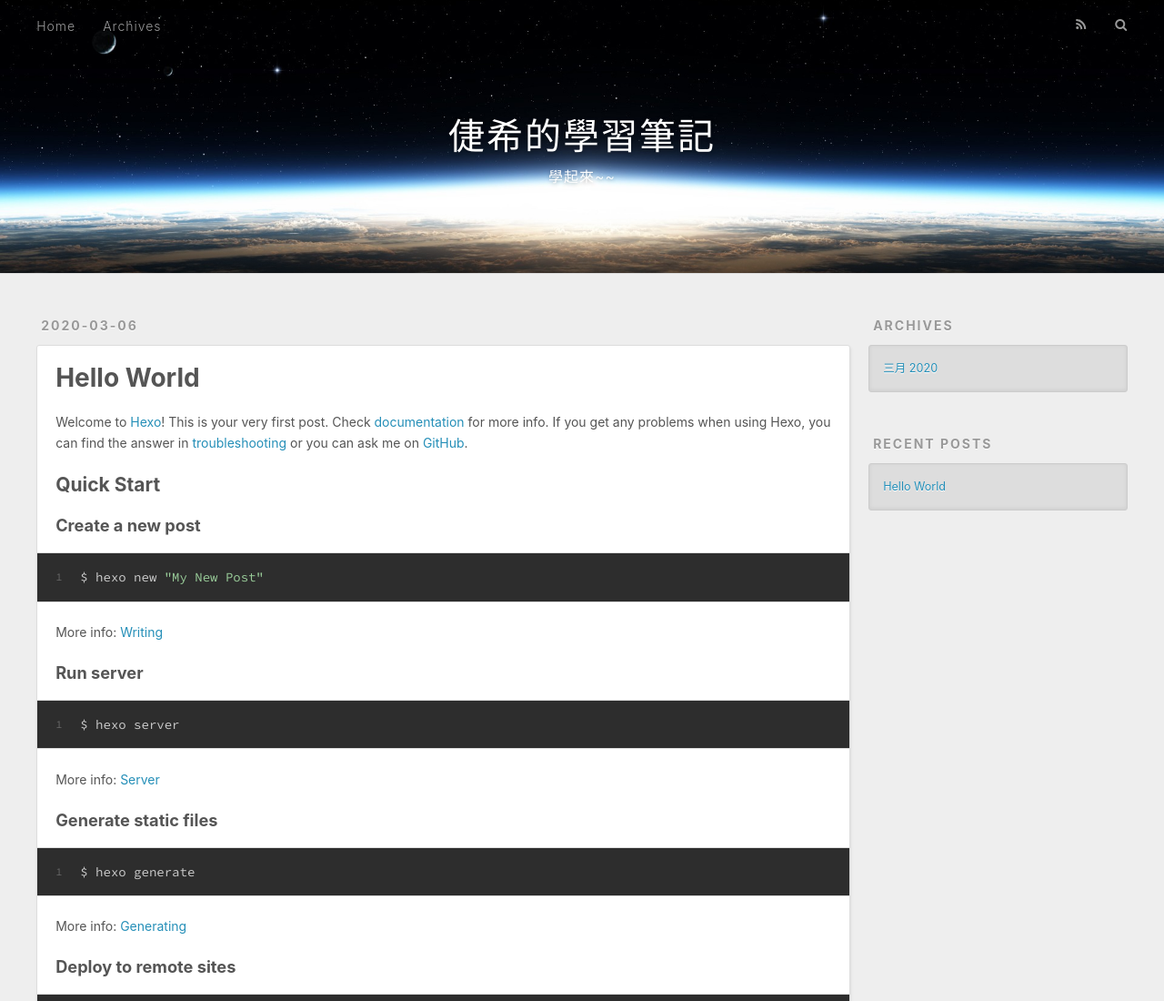
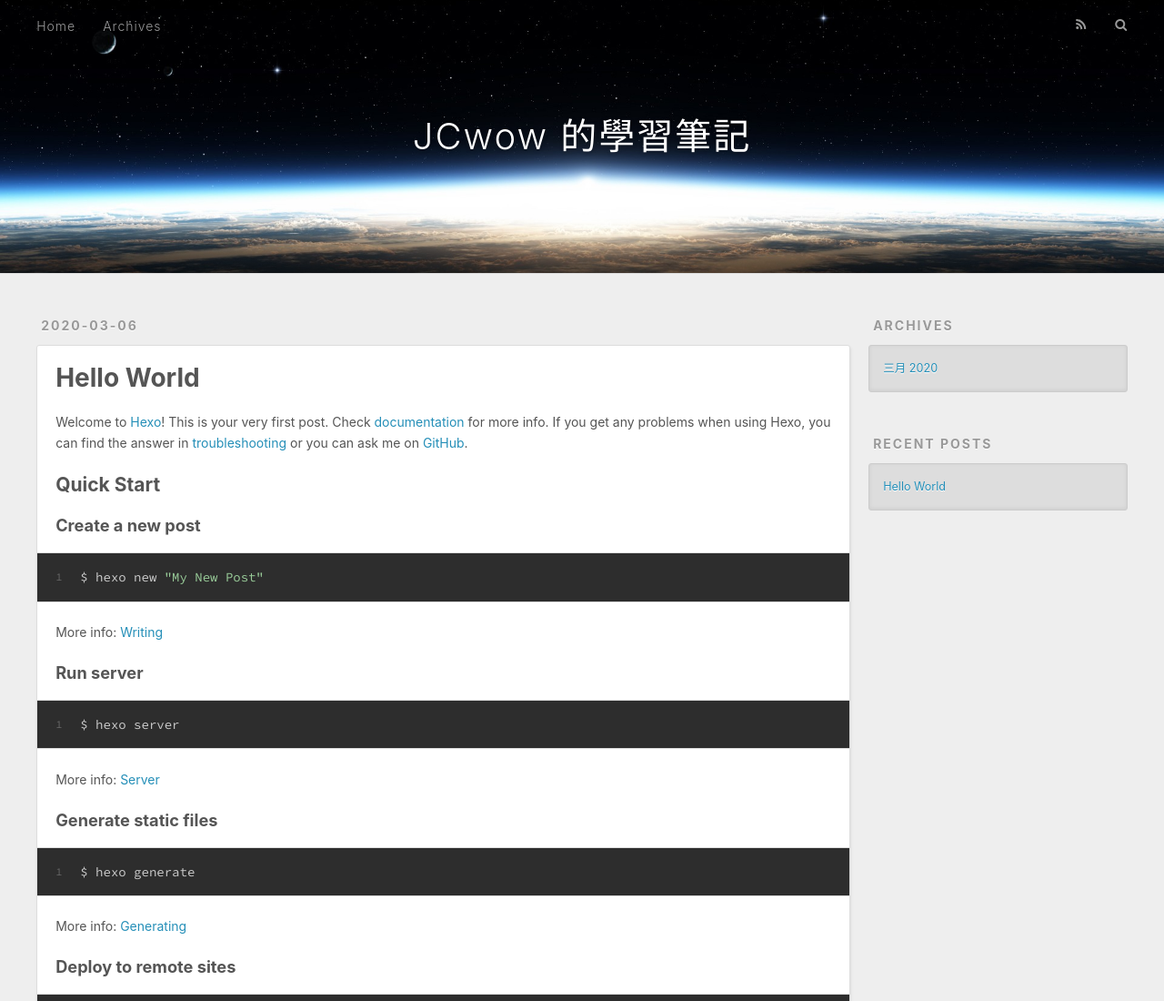
Before and after one commit to JCwow/JCwow.github.io, a plain HTML site: page index.html in a window 1280 px wide. Shown: the top 1100 px of the page at 91% size. Drawn offline with nearby package versions, Linux system fonts and the light colour scheme.

Commit message:
Site updated: 2020-03-06 11:34:46

```diff
--- a/index.html
+++ b/index.html
@@ -5,19 +5,19 @@
 
 
 
-  <title>倢希的學習筆記</title>
+  <title>JCwow 的學習筆記</title>
   <meta name="viewport" content="width=device-width, initial-scale=1, maximum-scale=1">
   <meta name="description" content="最近學啥-.-">
 <meta property="og:type" content="website">
-<meta property="og:title" content="倢希的學習筆記">
+<meta property="og:title" content="JCwow 的學習筆記">
 <meta property="og:url" content="http://jcwow.com/index.html">
-<meta property="og:site_name" content="倢希的學習筆記">
+<meta property="og:site_name" content="JCwow 的學習筆記">
 <meta property="og:description" content="最近學啥-.-">
 <meta property="og:locale" content="zh_TW">
 <meta property="article:author" content="JCwow">
 <meta name="twitter:card" content="summary">
 
-    <link rel="alternate" href="/atom.xml" title="倢希的學習筆記" type="application/atom+xml">
+    <link rel="alternate" href="/atom.xml" title="JCwow 的學習筆記" type="application/atom+xml">
 
 
     <link rel="icon" href="/favicon.png">
@@ -38,12 +38,8 @@
   <div id="header-outer" class="outer">
     <div id="header-title" class="inner">
       <h1 id="logo-wrap">
-        <a href="/" id="logo">倢希的學習筆記</a>
+        <a href="/" id="logo">JCwow 的學習筆記</a>
       </h1>
-
-        <h2 id="subtitle-wrap">
-          <a href="/" id="subtitle">學起來~~</a>
-        </h2>
 
     </div>
     <div id="header-inner" class="inner">
```
Also changed, not shown: 2020/03/06/hello-world/index.html (+4 -8 lines), archives/2020/03/index.html (+5 -9 lines), archives/2020/index.html (+5 -9 lines), archives/index.html (+5 -9 lines).
